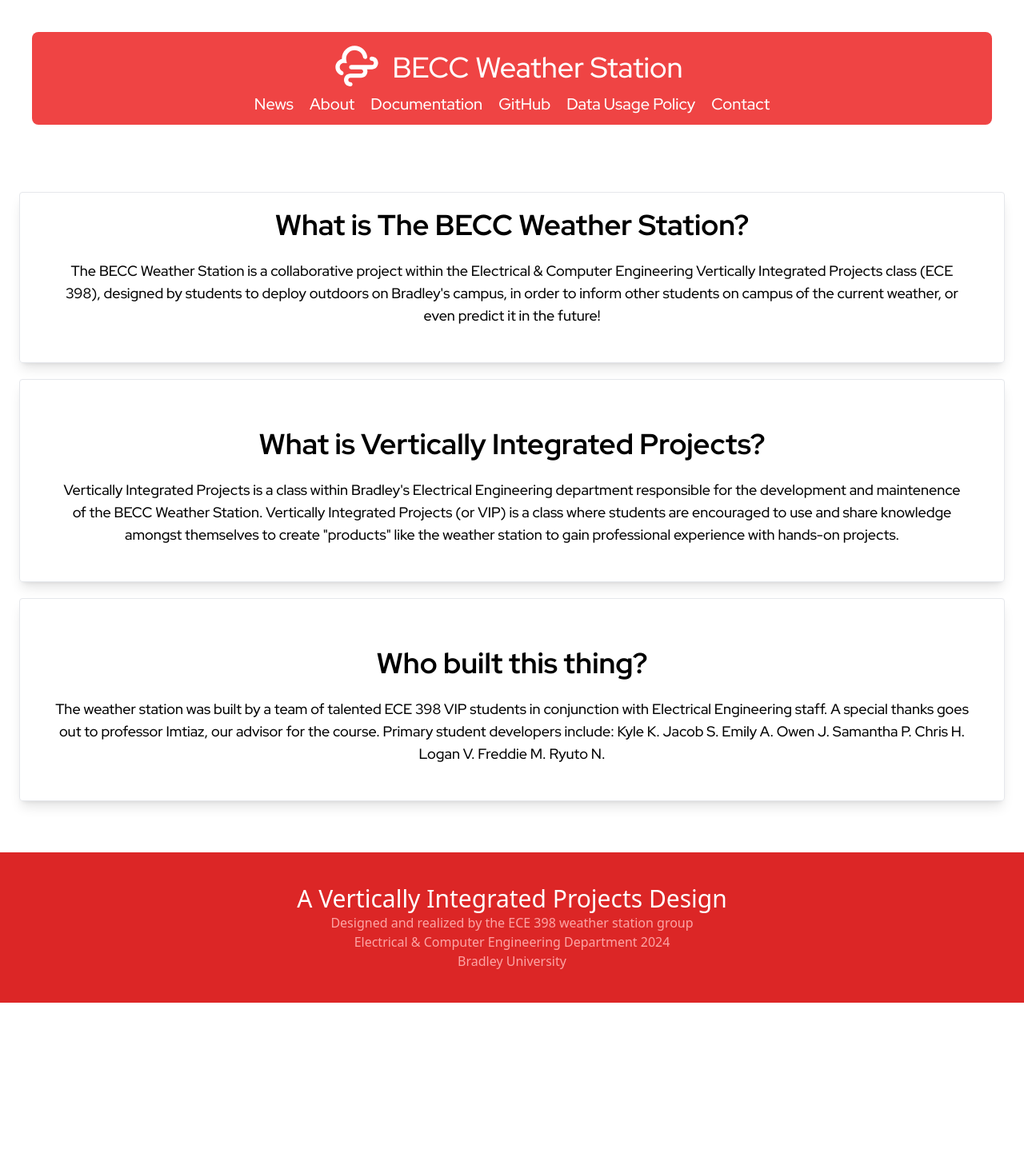
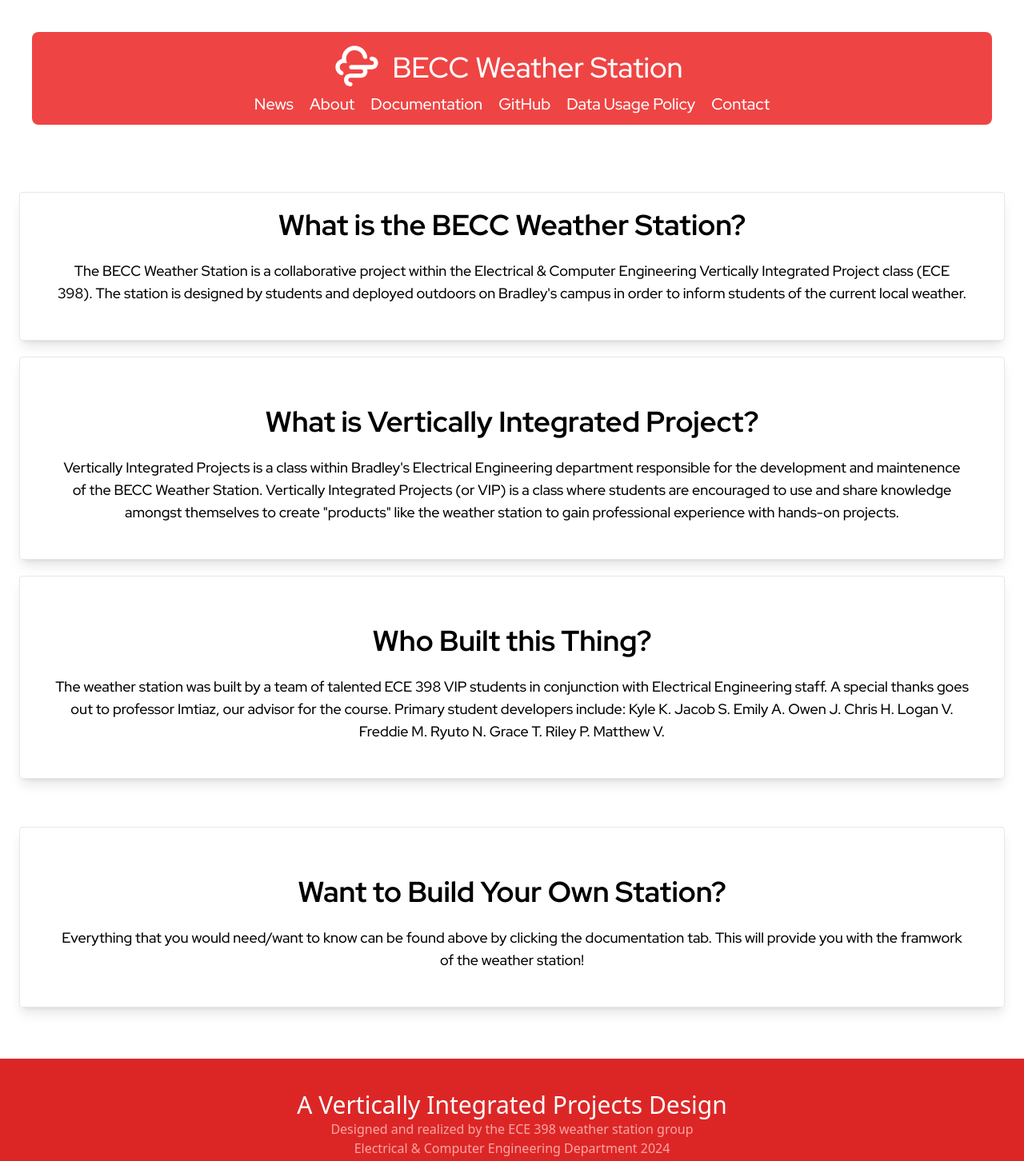
Before and after one commit to ImtiazAtBradley/VIP_Weather, a Next.js app in the folder website/: page /about in a window 1280 px wide. Shown: the top 1452 px of the page at 80% size. Before the commit the page ends 1254 px from the top, so only its background shows below. Built offline with nearby package versions, Linux system fonts and the light colour scheme; a web font is replaced by a local one.

Commit message:
General Fixes
Just made some general fixes

```diff
--- a/website/app/about/page.tsx
+++ b/website/app/about/page.tsx
@@ -6,18 +6,18 @@ export default function Page() {
             <div className={`flex flex-col mt-12 ${RedHatDisplay.className}`}>
                 <div className="text-center shadow-lg rounded border border-gray-200 mt-5 p-5">
                     <div className="text-4xl font-bold">
-                        What is The BECC Weather Station?
+                        What is the BECC Weather Station?
                     </div>
                     <div className="p-6">
                         <p className="text-lg">
-                            The BECC Weather Station is a collaborative project within the Electrical & Computer Engineering Vertically Integrated Projects class (ECE 398), designed by students to deploy outdoors
-                            on Bradley's campus, in order to inform other students on campus of the current weather, or even predict it in the future!
+                            The BECC Weather Station is a collaborative project within the Electrical & Computer Engineering Vertically Integrated Project class (ECE 398). The station is designed by students and deployed outdoors
+                            on Bradley's campus in order to inform students of the current local weather.
                         </p>
                     </div>
                 </div>
                 <div className="text-center shadow-lg rounded border border-gray-200 mt-5 p-5">
                     <div className="text-4xl font-bold mt-10">
-                        What is Vertically Integrated Projects?
+                        What is Vertically Integrated Project?
                     </div>
                     <div className="p-6">
                         <p className="text-lg">
@@ -28,15 +28,25 @@ export default function Page() {
                 </div>
                 <div className="text-center shadow-lg rounded border border-gray-200 mt-5 p-5 mb-10">
                     <div className="text-4xl font-bold mt-10">
-                        Who built this thing?
+                        Who Built this Thing?
                     </div>
                     <div className="p-6">
                         <p className="text-lg">
-				The weather station was built by a team of talented ECE 398 VIP students in conjunction with Electrical Engineering staff. A special thanks goes out to professor Imtiaz, our advisor for the course. Primary student developers include: Kyle K. Jacob S. Emily A. Owen J. Samantha P. Chris H. Logan V. Freddie M. Ryuto N.
+				The weather station was built by a team of talented ECE 398 VIP students in conjunction with Electrical Engineering staff. A special thanks goes out to professor Imtiaz, our advisor for the course. Primary student developers include: Kyle K. Jacob S. Emily A. Owen J. Chris H. Logan V. Freddie M. Ryuto N. Grace T. Riley P. Matthew V.
                         </p>
                     </div>
                 </div>
 
+                <div className="text-center shadow-lg rounded border border-gray-200 mt-5 p-5 mb-10">
+                    <div className="text-4xl font-bold mt-10">
+                        Want to Build Your Own Station?
+                    </div>
+                    <div className="p-6">
+                        <p className="text-lg">
+				Everything that you would need/want to know can be found above by clicking the documentation tab. This will provide you with the framwork of the weather station!
+                        </p>
+                    </div>
+                </div>
             </div>
         </>
     )
--- a/website/app/contact/page.tsx
+++ b/website/app/contact/page.tsx
@@ -2,7 +2,7 @@ export default function Page() {
     return (
         <>
             <div className="flex flex-col mt-12 h-screen">
-                <p className="text-2xl font-bold text-center">Contact administrators with any questions, comments, or concearns regarding the weather station, or ECE 398:</p>
+                <p className="text-2xl font-bold text-center">Contact administrators with any questions, comments, or concerns regarding the weather station, or ECE 398:</p>
                 <div className="flex py-10 md:flex-row flex-col justify-center">
                     <div className="flex flex-col p-10 mx-12 md:mb-0 mb-12 border shadow-lg rounded">
                         <span className="text-2xl font-bold">Jacob Simeone</span>
```
